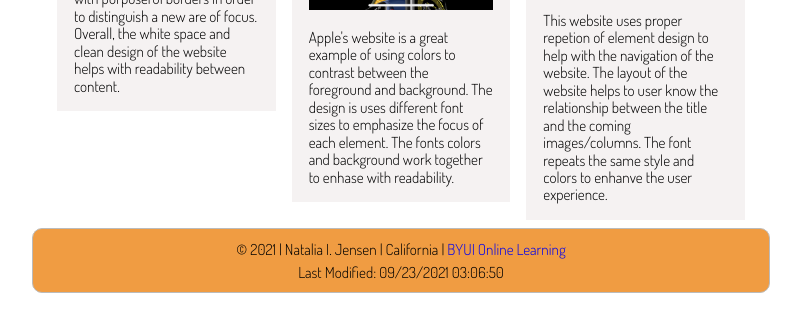
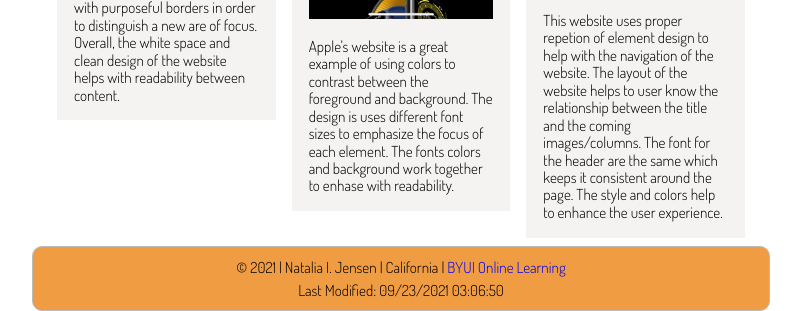
Before and after one commit to nizaguir/WDD230, a plain HTML site: page lesson2/design-principles.html in a window 1280 px wide. Shown: the part 635-946 px from the top of the page, without its empty margins (239-1040 px from the left). Drawn offline with Linux system fonts and the light colour scheme.

Commit message:
update text for page

```diff
--- a/lesson2/design-principles.html
+++ b/lesson2/design-principles.html
@@ -60,7 +60,7 @@
           />
         </picture>
         <p>
-          This website uses proper repetion of element design to help with the navigation of the website. The layout of the website helps to user know the relationship between the title and the coming images/columns. The font repeats the same style and colors to enhanve the user experience.
+          This website uses proper repetion of element design to help with the navigation of the website. The layout of the website helps to user know the relationship between the title and the coming images/columns. The font for the header are the same which keeps it consistent around the page. The style and colors help to enhance the user experience.
         </p>
       </section>
     </main>
```
